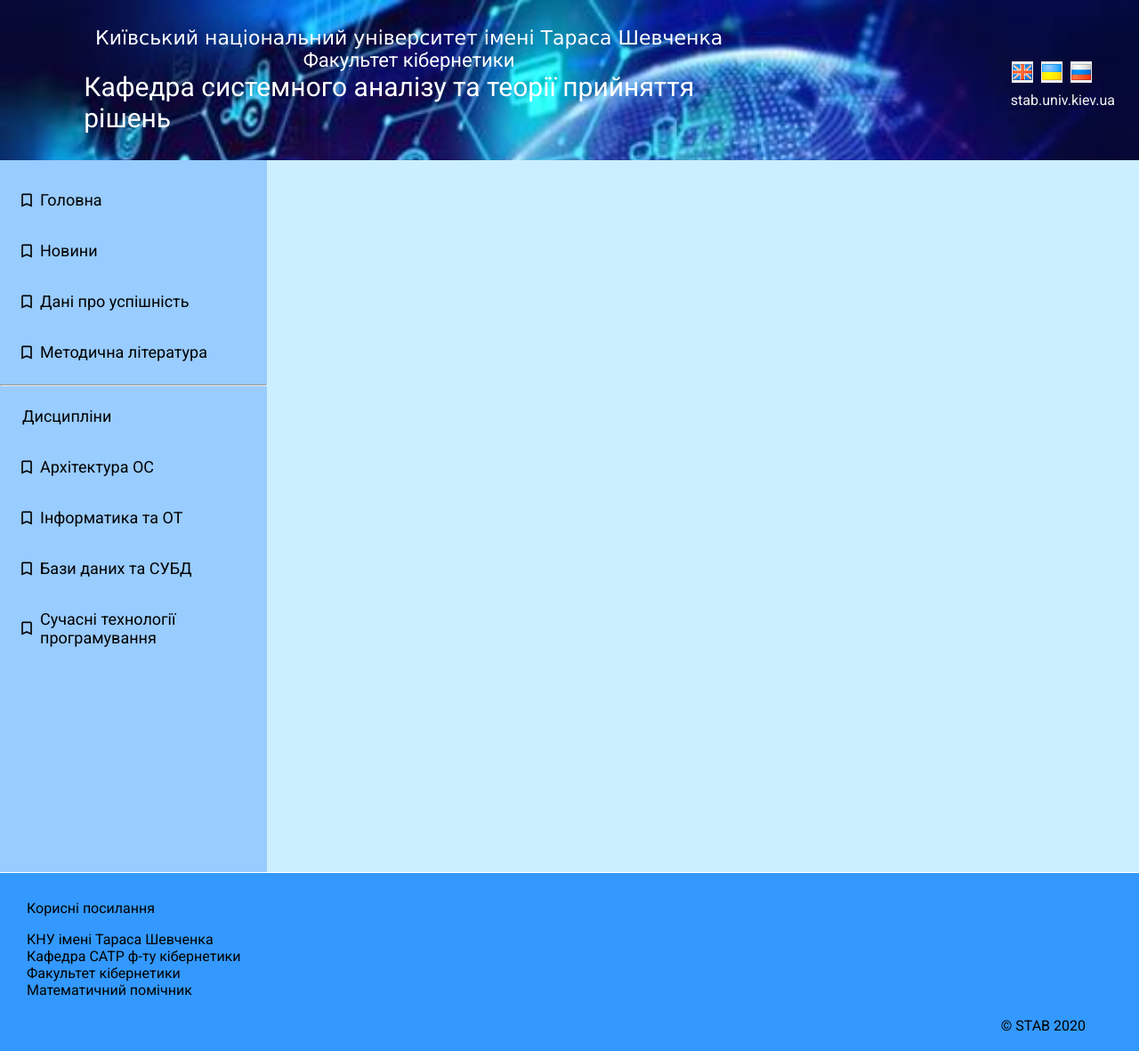
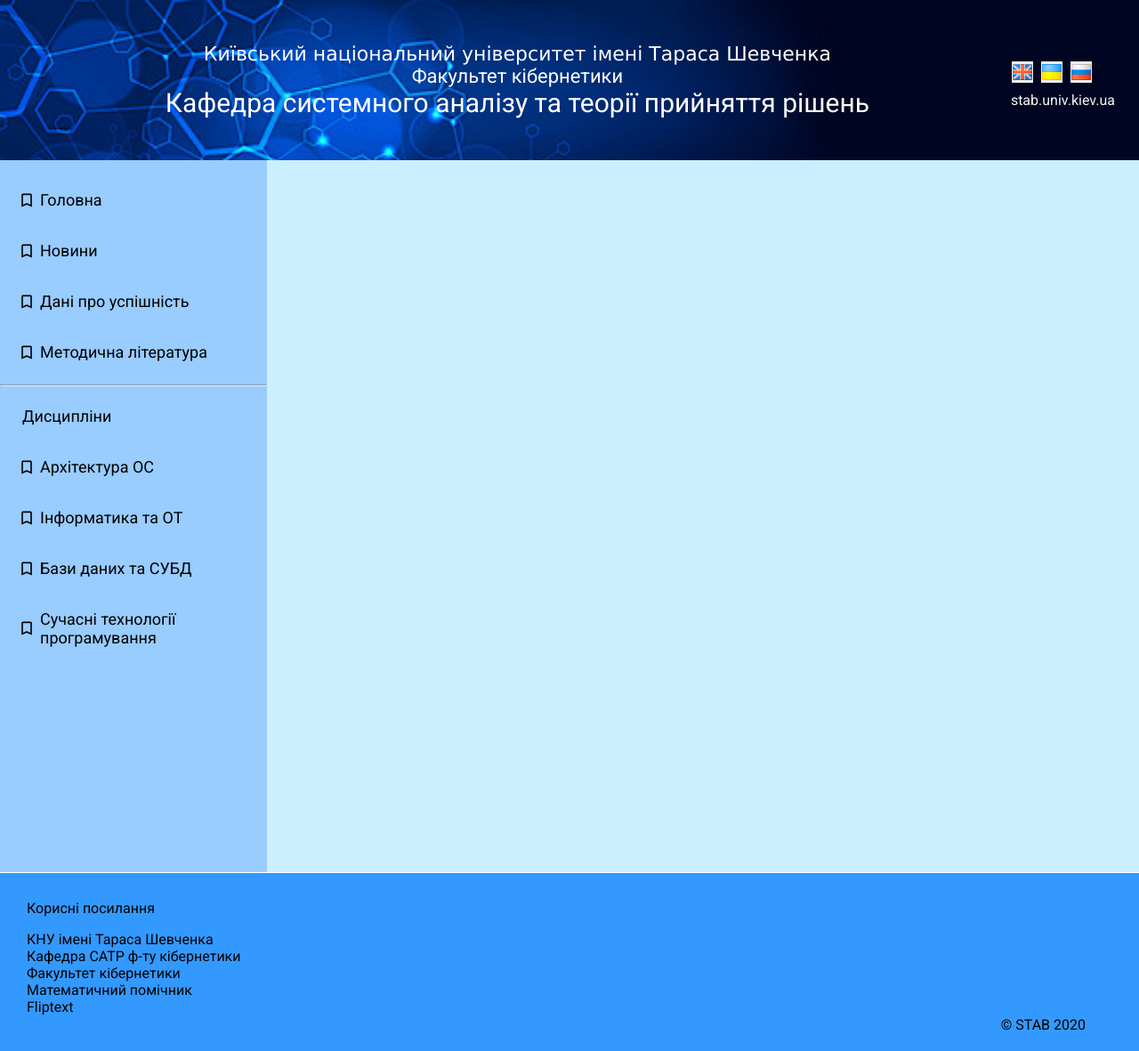
Before and after one commit to Dunridge/stab-univ, an Angular app: page / in a window 1280 px wide. Shown: the whole page at 89% size. Built offline with nearby package versions, Linux system fonts and the light colour scheme.

Commit message:
fixed footer styles

```diff
--- a/src/app/footer/footer.component.css
+++ b/src/app/footer/footer.component.css
@@ -12,6 +12,8 @@ footer {
 .copyright {
   display: flex;
   justify-content: flex-end;
+  position: relative;
+  bottom: 20px;
 }
 
 .copyright p {
--- a/src/app/footer/footer.component.html
+++ b/src/app/footer/footer.component.html
@@ -7,6 +7,7 @@
       <a href="http://satr.unicyb.kiev.ua/">Кафедра САТР ф-ту кiбернетики</a>
       <a href="http://csc.knu.ua/en/">Факультет кібернетики</a>
       <a href="https://www.mathway.com/">Математичний помiчник</a>
+      <a href=" http://www.fliptext.org">Fliptext</a>
     </div>
   </div>
   <div class="copyright">
--- a/src/app/header/header.component.css
+++ b/src/app/header/header.component.css
@@ -2,7 +2,7 @@
 @import "~bootstrap/dist/css/bootstrap.css";
 
 .bg-container {
-  background-image: url("../../assets/images/bg-stab.png");
+  background-image: url("../../assets/images/bg-abstract-v2.jpg");
   background-size: cover;
 }
 
@@ -16,8 +16,8 @@ nav {
 
 .info-section {
   position: relative;
-  right: 10%;
-  width: 60%;
+  /*right: 10%;*/
+  width: 70%;
   display: flex;
   justify-content: center;
   align-items: center;
--- a/src/app/header/header.component.html
+++ b/src/app/header/header.component.html
@@ -8,7 +8,6 @@
       <div class="univ-title">Київський нацiональний унiверситет iменi Тараса Шевченка </div>
       <div class="faculty">Факультет кібернетики</div>
       <div class="univ-department">Кафедра системного аналізу та теорії прийняття рішень</div>
-
     </div>
     <div class="nav pull-right info-container">
       <div class="flag-container">
```
Also changed, not shown: src/assets/images/abstract-bg.png (added), src/assets/images/bg-abstract-v2.jpg (added).
